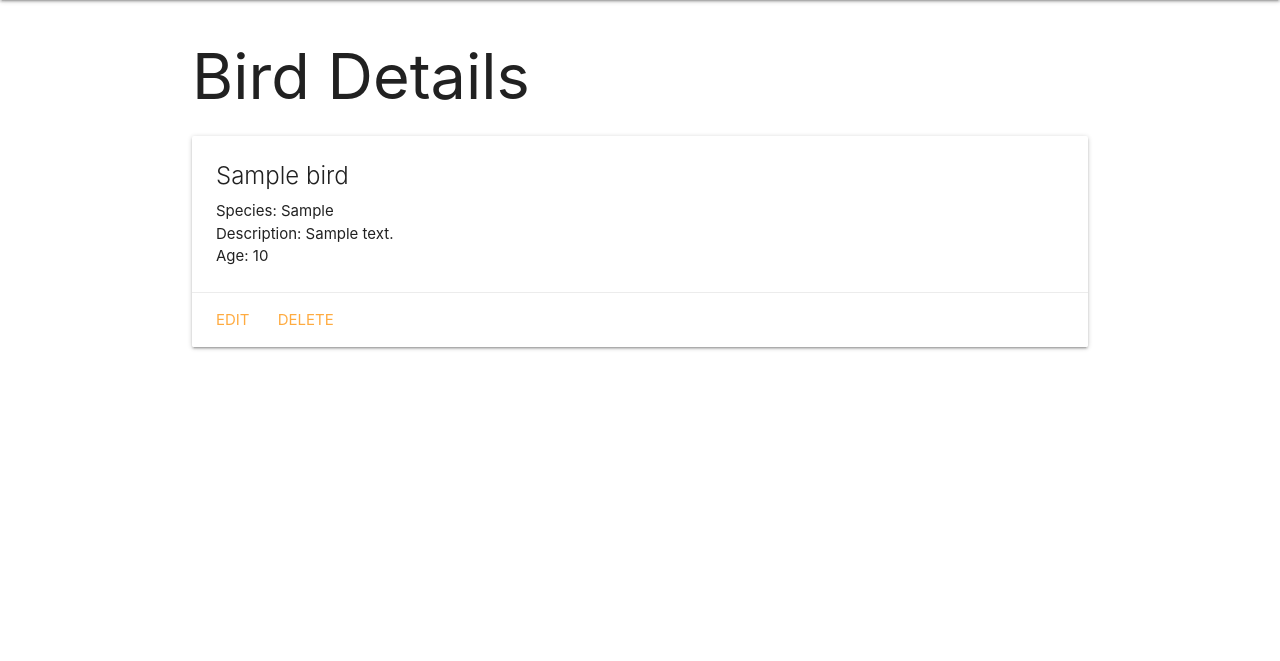
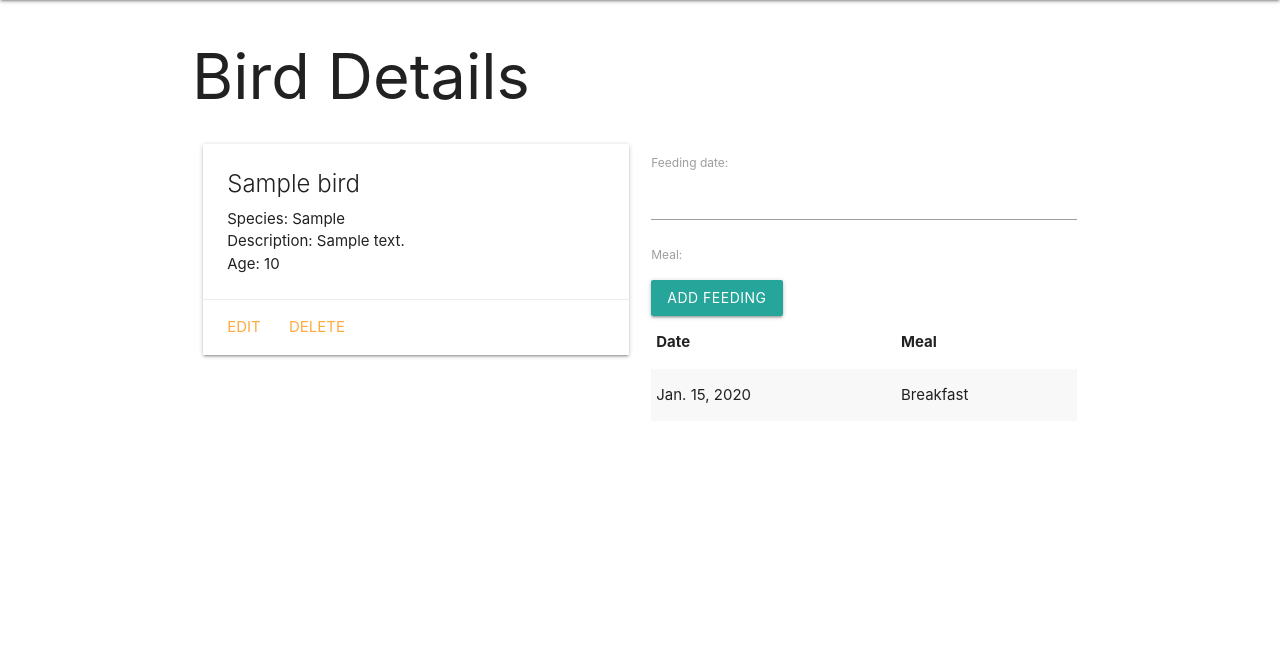
Before and after one commit to DustinAnthonyCoffman/Birds, a Django app: page /birds/1/ in a window 1280 px wide. Shown: the part 64-725 px from the top of the page. Run offline with Django 3.2, Linux system fonts and the light colour scheme; tables that the repository leaves empty hold one stand-in row (values such as "Sample post"); some web fonts are replaced.

Commit message:
adds feeding model

```diff
--- a/main_app/admin.py
+++ b/main_app/admin.py
@@ -1,6 +1,7 @@
 from django.contrib import admin
-from .models import Bird, Photo
+from .models import Bird, Photo, Feeding
 
 # Register your models here.
 admin.site.register(Bird)
 admin.site.register(Photo)
+admin.site.register(Feeding)
--- /dev/null
+++ b/main_app/forms.py
@@ -0,0 +1,7 @@
+from django.forms import ModelForm
+from .models import Feeding
+
+class FeedingForm(ModelForm):
+  class Meta:
+    model = Feeding
+    fields = ['date', 'meal']
--- a/main_app/models.py
+++ b/main_app/models.py
@@ -22,7 +22,7 @@ class Bird(models.Model):
         return reverse('detail', kwargs={'bird_id': self.id})
 
 class Feeding(models.Model):
-    date = models.DateField()
+    date = models.DateField('feeding date')
     meal = models.CharField(
         max_length=1,
         choices=MEALS,
--- a/main_app/templates/birds/detail.html
+++ b/main_app/templates/birds/detail.html
@@ -1,8 +1,11 @@
+
 {% extends 'base.html' %}
 {% block content %}
 
 <h1>Bird Details</h1>
 
+<div class="row">
+  <div class="col s6">
     <div class="card">
       <div class="card-content">
         <span class="card-title">{{ bird.name }}</span>
@@ -11,28 +14,49 @@
         {% if bird.age > 0 %}
           <p>Age: {{ bird.age }}</p>
         {% else %}
-      <p>Age: Just out of the egg</p>
+          <p>Age: Right out of the egg</p>
         {% endif %}
       </div>
+      <div class="card-action">
+        <a href="{% url 'birds_update' bird.id %}">Edit</a>
+        <a href="{% url 'birds_delete' bird.id %}">Delete</a>
+      </div>
+    </div>
+  </div>
+  <div class="col s6">
+    <form method="post">
+        {% csrf_token %}
+        {{ feeding_form.as_p }}
+        <input type="submit" class="btn" value="Add Feeding">
+      </form>
+    <table class="striped">
+      <thead>
+        <tr><th>Date</th><th>Meal</th></tr>
+      </thead>
+      <tbody>
+        {% for feeding in bird.feeding_set.all %}
+          <tr>
+            <td>{{feeding.date}}</td>
+            <td>{{feeding.get_meal_display}}</td>
+          </tr>
+        {% endfor %}
+      </tbody>
+    </table>
+  </div>
+</div>
+{% endblock %}
 
-  <div class="card-action">
-      <a href="{% url 'birds_update' bird.id%}">Edit</a>
-      <a href="{% url 'birds_delete' bird.id%}">Delete</a>
-  </div>
 
-</div>
-<!-- {% for photo in bird.photo_set.all %}
+{% for photo in bird.photo_set.all %}
     <img class="responsive-img card-panel" src="{{photo.url}}">
 {% empty %}
     <div class="card-panel teal-text center-align">No Photos Uploaded</div>
 {% endfor %}
 
-<!-- new code below -->
-<!-- <form action="{% url 'add_photo' bird.id %}" enctype="multipart/form-data" method="POST" class="card-panel">
+
+<form action="{% url 'add_photo' bird.id %}" enctype="multipart/form-data" method="POST" class="card-panel">
     {% csrf_token %}
     <input type="file" name="photo-file">
     <br><br>
     <input type="submit" class="btn" value="Upload Photo">
-</form>  -->
-
-{% endblock %}
+</form>
--- a/main_app/views.py
+++ b/main_app/views.py
@@ -2,6 +2,7 @@ from django.shortcuts import render, redirect
 from django.views.generic.edit import CreateView, UpdateView, DeleteView
 from django.views.generic import ListView, DetailView
 from .models import Bird,Photo
+from .forms import FeedingForm
 import uuid
 import boto3
 
@@ -37,8 +38,9 @@ def birds_index(request):
 
 def birds_detail(request, bird_id):
     bird = Bird.objects.get(id=bird_id)
+    feeding_form = FeedingForm()
     return render(request, 'birds/detail.html', {
-        'bird': bird
+        'bird': bird, 'feeding_form': feeding_form
     })
 
 def add_photo(request, bird_id):
```
Lines whose indentation alone changed are shown as unchanged.
